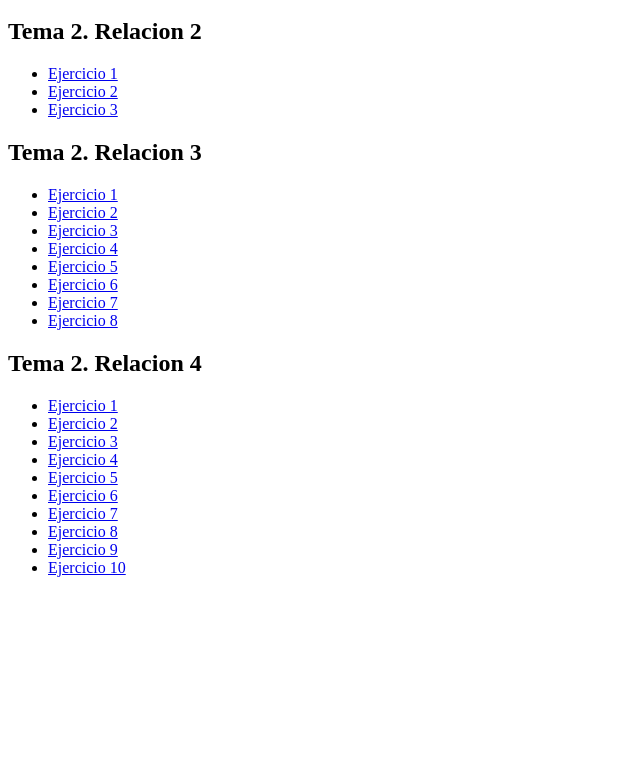
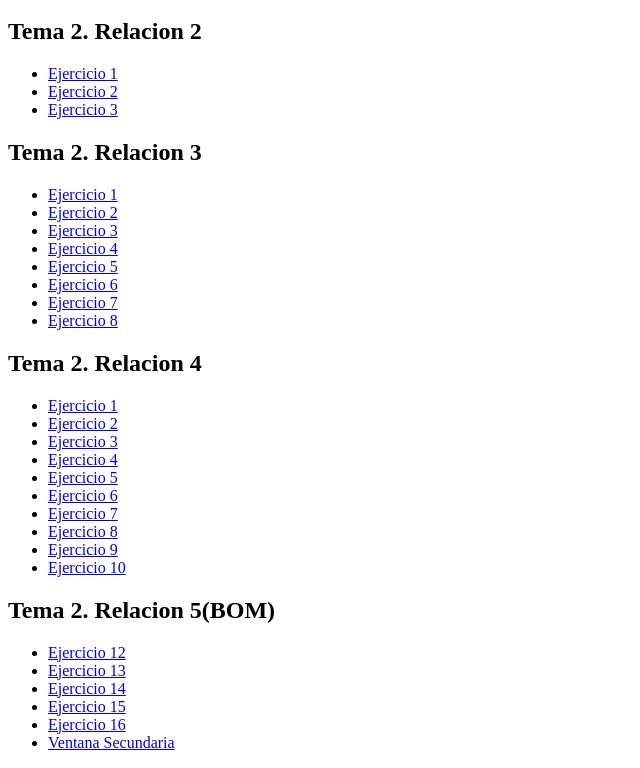
Before and after one commit to andresop11/TEMA2_DWEC, a plain HTML site: page index.html in a window 1280 px wide. Shown: the part 345-1113 px from the top of the page, without its empty margins (0-640 px from the left). Before the commit the page ends 938 px from the top, so only its background shows below. Drawn offline with Linux system fonts and the light colour scheme.

Commit message:
Update index.html

```diff
--- a/index.html
+++ b/index.html
@@ -64,6 +64,17 @@
         <li><a href="Relacion 4/Ejercicio10.html">Ejercicio 10</a></li>
     </ul>
 
+     <h2>Tema 2. Relacion 5(BOM)</h2>
+    <ul>
+        <li><a href="Relacion 5/R5_ej12.html">Ejercicio 12</a></li>
+        <li><a href="Relacion 5/R5_ej13.html">Ejercicio 13</a></li>
+        <li><a href="Relacion 5/R5_ej14.html">Ejercicio 14</a></li>
+        <li><a href="Relacion 5/R5_ej15.html">Ejercicio 15</a></li>
+        <li><a href="Relacion 5/R5_ej16.html">Ejercicio 16</a></li>
+        <li><a href="Relacion 5/ventanaSecundaria.html">Ventana Secundaria</a></li>
+
+    </ul>
+
 
 
 
```
